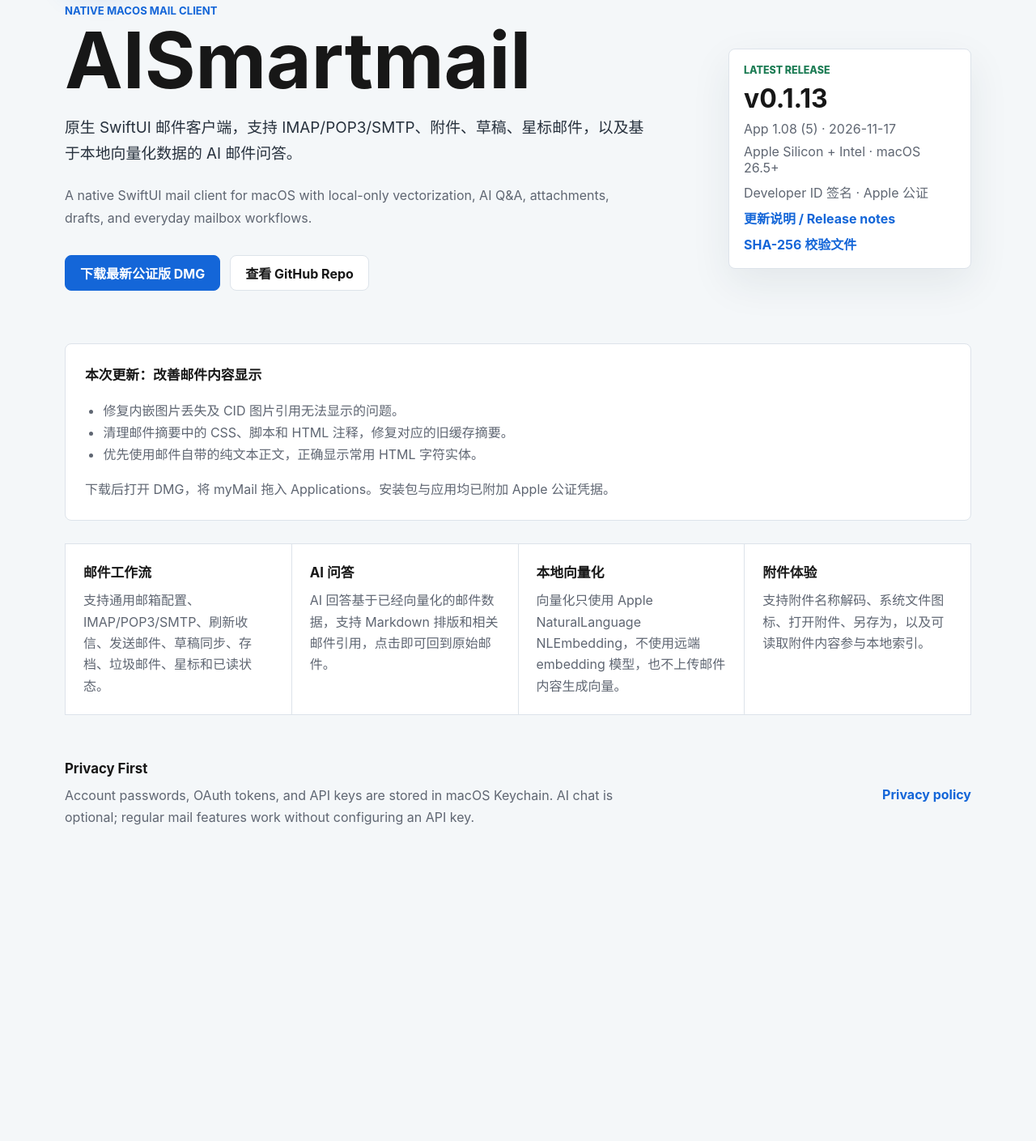
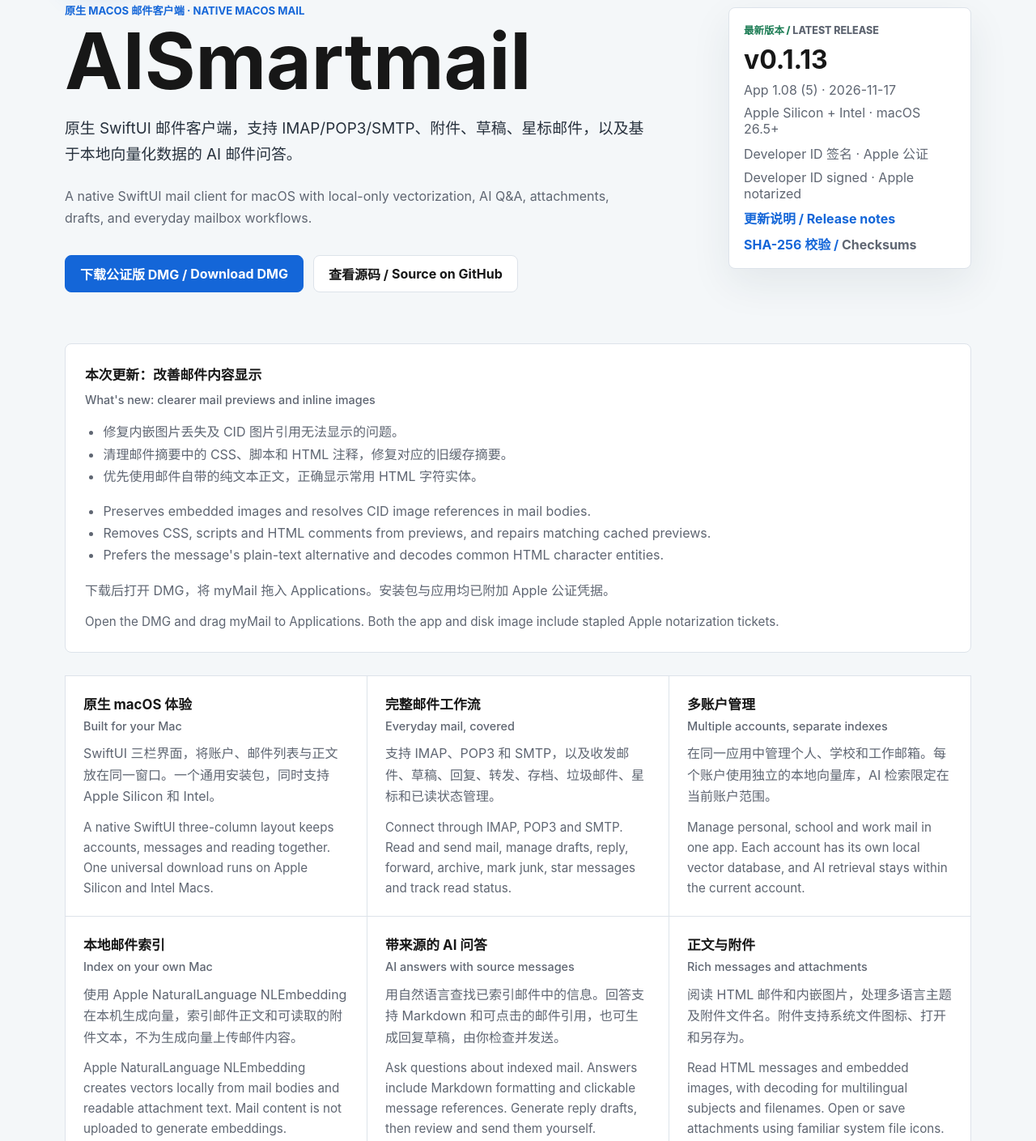
Before and after one commit to bennix/AISmartMailWEB, a plain HTML site: page index.html in a window 1280 px wide. Shown: the part 200-1609 px from the top of the page at 81% size. Before the commit the page ends 1274 px from the top, so only its background shows below. Drawn offline with Linux system fonts and the light colour scheme.

Commit message:
Explain product features and AI privacy in Chinese and English

```diff
--- a/index.html
+++ b/index.html
@@ -3,8 +3,8 @@
   <head>
     <meta charset="utf-8" />
     <meta name="viewport" content="width=device-width, initial-scale=1" />
-    <meta name="description" content="AISmartmail is a native macOS AI mail client with local-only vectorization." />
-    <title>AISmartmail - macOS AI Mail Client</title>
+    <meta name="description" content="AISmartmail：原生 macOS 邮件客户端，多账户收发、附件、本地索引与可选 AI 问答。Native macOS mail with multiple accounts, local indexing and optional AI answers with sources." />
+    <title>AISmartmail — 原生 macOS 邮件与 AI 问答 | Native Mail &amp; AI Answers</title>
     <link rel="stylesheet" href="styles.css" />
   </head>
   <body>
@@ -12,71 +12,93 @@
       <section class="hero">
         <div class="hero-copy">
           <img class="app-icon" src="assets/aismartmail-icon.png" alt="AISmartmail app icon" />
-          <p class="eyebrow">Native macOS Mail Client</p>
+          <p class="eyebrow">原生 macOS 邮件客户端 · <span lang="en">Native macOS Mail</span></p>
           <h1>AISmartmail</h1>
           <p class="lead">
             原生 SwiftUI 邮件客户端，支持 IMAP/POP3/SMTP、附件、草稿、星标邮件，以及基于本地向量化数据的 AI 邮件问答。
           </p>
-          <p class="lead english">
+          <p class="lead english" lang="en">
             A native SwiftUI mail client for macOS with local-only vectorization, AI Q&amp;A, attachments, drafts, and everyday mailbox workflows.
           </p>
           <div class="actions" aria-label="Primary links">
             <a class="button primary" href="https://github.com/bennix/AISmartmail/releases/latest/download/AISmartmail-macOS-universal.dmg">
-              下载最新公证版 DMG
+              下载公证版 DMG / <span lang="en">Download DMG</span>
             </a>
             <a class="button secondary" href="https://github.com/bennix/AISmartmail">
-              查看 GitHub Repo
+              查看源码 / <span lang="en">Source on GitHub</span>
             </a>
           </div>
         </div>
         <div class="release-panel" aria-label="Release information">
-          <span class="label">Latest Release</span>
+          <span class="label">最新版本 / <span lang="en">Latest Release</span></span>
           <strong>v0.1.13</strong>
           <span>App 1.08 (5) · 2026-11-17</span>
           <span>Apple Silicon + Intel · macOS 26.5+</span>
           <span>Developer ID 签名 · Apple 公证</span>
+          <span lang="en">Developer ID signed · Apple notarized</span>
           <a href="https://github.com/bennix/AISmartmail/releases/tag/v0.1.13">更新说明 / Release notes</a>
-          <a href="https://github.com/bennix/AISmartmail/releases/download/v0.1.13/SHA256SUMS.txt">SHA-256 校验文件</a>
+          <a href="https://github.com/bennix/AISmartmail/releases/download/v0.1.13/SHA256SUMS.txt">SHA-256 校验 / <span lang="en">Checksums</span></a>
         </div>
       </section>
 
       <section class="release-update" aria-labelledby="release-update-title">
-        <h2 id="release-update-title">本次更新：改善邮件内容显示</h2>
+        <h2 id="release-update-title">本次更新：改善邮件内容显示<span class="heading-english" lang="en">What's new: clearer mail previews and inline images</span></h2>
         <ul>
           <li>修复内嵌图片丢失及 CID 图片引用无法显示的问题。</li>
           <li>清理邮件摘要中的 CSS、脚本和 HTML 注释，修复对应的旧缓存摘要。</li>
           <li>优先使用邮件自带的纯文本正文，正确显示常用 HTML 字符实体。</li>
         </ul>
+        <ul lang="en">
+          <li>Preserves embedded images and resolves CID image references in mail bodies.</li>
+          <li>Removes CSS, scripts and HTML comments from previews, and repairs matching cached previews.</li>
+          <li>Prefers the message's plain-text alternative and decodes common HTML character entities.</li>
+        </ul>
         <p>下载后打开 DMG，将 myMail 拖入 Applications。安装包与应用均已附加 Apple 公证凭据。</p>
+        <p class="english" lang="en">Open the DMG and drag myMail to Applications. Both the app and disk image include stapled Apple notarization tickets.</p>
       </section>
 
       <section class="features" aria-label="Highlights">
         <article>
-          <h2>邮件工作流</h2>
-          <p>支持通用邮箱配置、IMAP/POP3/SMTP、刷新收信、发送邮件、草稿同步、存档、垃圾邮件、星标和已读状态。</p>
+          <h2>原生 macOS 体验<span class="heading-english" lang="en">Built for your Mac</span></h2>
+          <p>SwiftUI 三栏界面，将账户、邮件列表与正文放在同一窗口。一个通用安装包，同时支持 Apple Silicon 和 Intel。</p>
+          <p class="english" lang="en">A native SwiftUI three-column layout keeps accounts, messages and reading together. One universal download runs on Apple Silicon and Intel Macs.</p>
         </article>
         <article>
-          <h2>AI 问答</h2>
-          <p>AI 回答基于已经向量化的邮件数据，支持 Markdown 排版和相关邮件引用，点击即可回到原始邮件。</p>
+          <h2>完整邮件工作流<span class="heading-english" lang="en">Everyday mail, covered</span></h2>
+          <p>支持 IMAP、POP3 和 SMTP，以及收发邮件、草稿、回复、转发、存档、垃圾邮件、星标和已读状态管理。</p>
+          <p class="english" lang="en">Connect through IMAP, POP3 and SMTP. Read and send mail, manage drafts, reply, forward, archive, mark junk, star messages and track read status.</p>
         </article>
         <article>
-          <h2>本地向量化</h2>
-          <p>向量化只使用 Apple NaturalLanguage NLEmbedding，不使用远端 embedding 模型，也不上传邮件内容生成向量。</p>
+          <h2>多账户管理<span class="heading-english" lang="en">Multiple accounts, separate indexes</span></h2>
+          <p>在同一应用中管理个人、学校和工作邮箱。每个账户使用独立的本地向量库，AI 检索限定在当前账户范围。</p>
+          <p class="english" lang="en">Manage personal, school and work mail in one app. Each account has its own local vector database, and AI retrieval stays within the current account.</p>
         </article>
         <article>
-          <h2>附件体验</h2>
-          <p>支持附件名称解码、系统文件图标、打开附件、另存为，以及可读取附件内容参与本地索引。</p>
+          <h2>本地邮件索引<span class="heading-english" lang="en">Index on your own Mac</span></h2>
+          <p>使用 Apple NaturalLanguage NLEmbedding 在本机生成向量，索引邮件正文和可读取的附件文本，不为生成向量上传邮件内容。</p>
+          <p class="english" lang="en">Apple NaturalLanguage NLEmbedding creates vectors locally from mail bodies and readable attachment text. Mail content is not uploaded to generate embeddings.</p>
+        </article>
+        <article>
+          <h2>带来源的 AI 问答<span class="heading-english" lang="en">AI answers with source messages</span></h2>
+          <p>用自然语言查找已索引邮件中的信息。回答支持 Markdown 和可点击的邮件引用，也可生成回复草稿，由你检查并发送。</p>
+          <p class="english" lang="en">Ask questions about indexed mail. Answers include Markdown formatting and clickable message references. Generate reply drafts, then review and send them yourself.</p>
+        </article>
+        <article>
+          <h2>正文与附件<span class="heading-english" lang="en">Rich messages and attachments</span></h2>
+          <p>阅读 HTML 邮件和内嵌图片，处理多语言主题及附件文件名。附件支持系统文件图标、打开和另存为。</p>
+          <p class="english" lang="en">Read HTML messages and embedded images, with decoding for multilingual subjects and filenames. Open or save attachments using familiar system file icons.</p>
         </article>
       </section>
 
       <section class="privacy">
         <div>
-          <h2>Privacy First</h2>
+          <h2>隐私与 AI 使用范围<span class="heading-english" lang="en">Your data and optional AI</span></h2>
           <p>
-            Account passwords, OAuth tokens, and API keys are stored in macOS Keychain. AI chat is optional; regular mail features work without configuring an API key.
+            密码、OAuth token 和 API Key 保存在 macOS 钥匙串。本地索引不上传邮件内容；使用可选的 AI 问答或回复功能时，相关邮件文本会发送给你配置的模型服务商。普通收发邮件不需要 AI API Key。
           </p>
+          <p class="english" lang="en">Passwords, OAuth tokens and API keys are stored in macOS Keychain. Local indexing does not upload mail content. Optional AI answers and replies send relevant mail text to the model provider you configure. Regular mail works without an AI API key.</p>
         </div>
-        <a class="text-link" href="https://github.com/bennix/AISmartmail/blob/main/docs/privacy-policy.md">Privacy policy</a>
+        <a class="text-link" href="https://github.com/bennix/AISmartmail/blob/main/docs/privacy-policy.md">隐私政策 / <span lang="en">Privacy policy</span></a>
       </section>
     </main>
   </body>
--- a/styles.css
+++ b/styles.css
@@ -156,7 +156,7 @@ h2 {
 
 .features {
   display: grid;
-  grid-template-columns: repeat(4, minmax(0, 1fr));
+  grid-template-columns: repeat(3, minmax(0, 1fr));
   gap: 1px;
   border: 1px solid var(--line);
   background: var(--line);
@@ -193,6 +193,34 @@ h2 {
   margin: 0;
   color: var(--muted);
   line-height: 1.65;
+}
+
+.heading-english {
+  display: block;
+  margin-top: 6px;
+  color: var(--muted);
+  font-size: 0.9rem;
+  font-weight: 500;
+  line-height: 1.45;
+}
+
+.features p.english,
+.privacy p.english,
+.release-update p.english {
+  margin-top: 12px;
+  font-size: 0.95rem;
+}
+
+.button {
+  flex-wrap: wrap;
+  gap: 0 0.25em;
+  padding-top: 10px;
+  padding-bottom: 10px;
+  text-align: center;
+}
+
+.privacy .text-link {
+  flex-shrink: 0;
 }
 
 .privacy {
```
